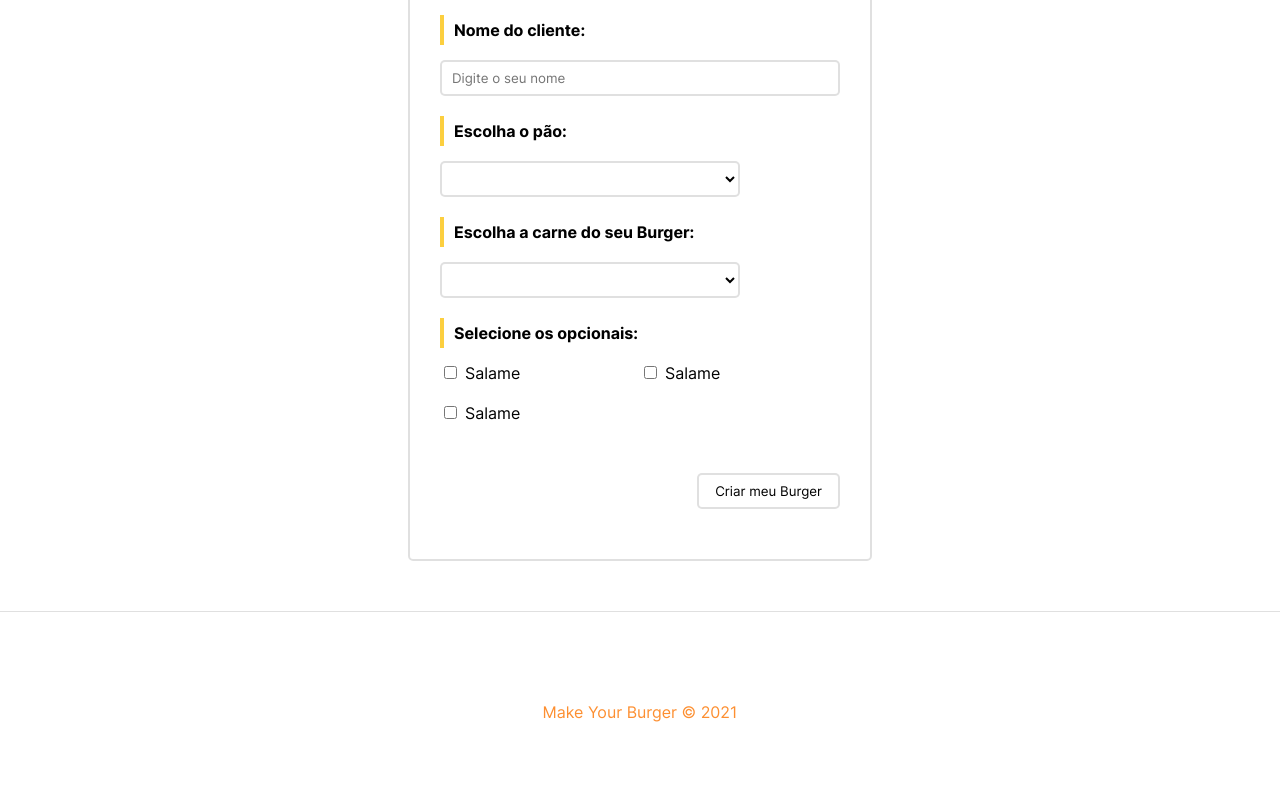
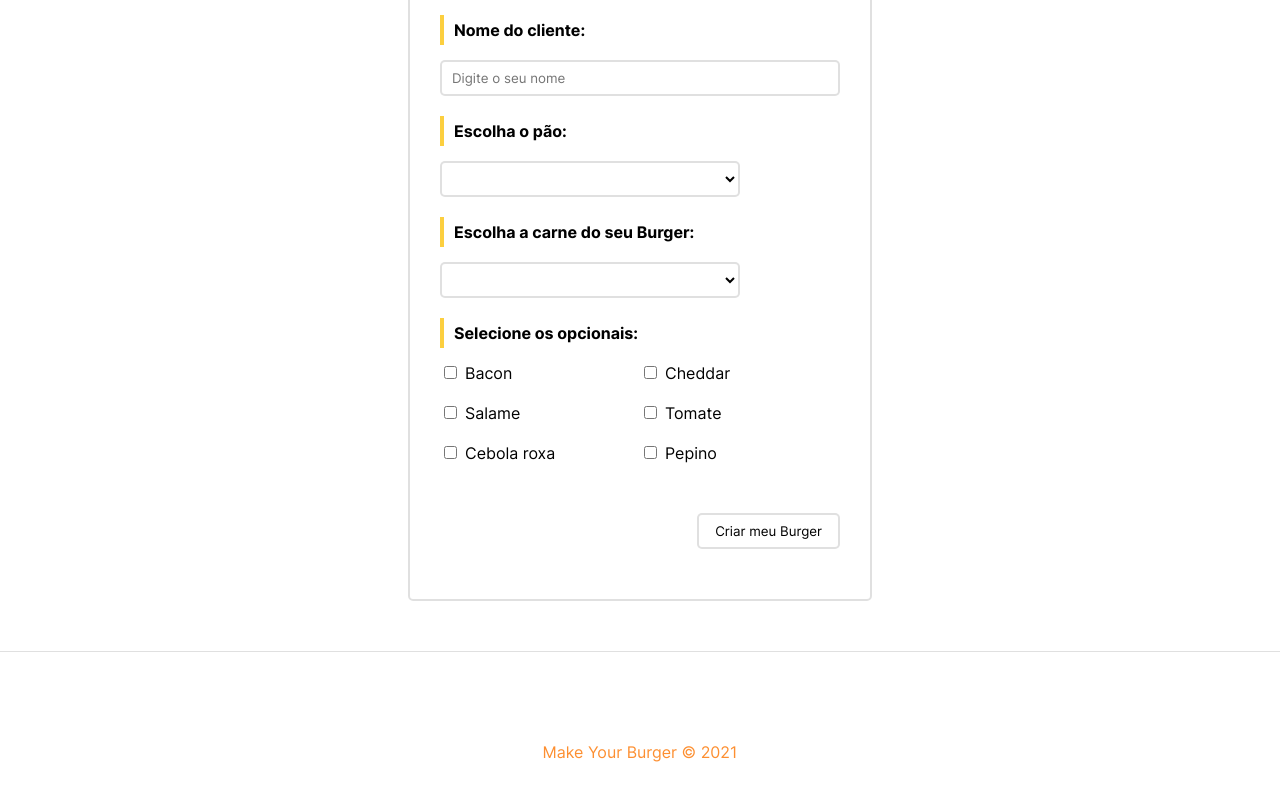
Before and after one commit to eliascarv/Projeto-VueJS, a Vue app: page / in a window 1280 px wide. Shown: the part 588-1388 px from the top of the page. Built offline with nearby package versions, Linux system fonts and the light colour scheme; data requests are answered from the project's data file.

Commit message:
Resgatando dados do DB

```diff
--- a/package.json
+++ b/package.json
@@ -8,7 +8,6 @@
     "backend": "json-server --watch db/db.json"
   },
   "dependencies": {
-    "axios": "^0.21.1",
     "core-js": "^3.6.5",
     "json-server": "^0.16.3",
     "vue": "^3.0.0",
--- a/src/components/BurgerForm.vue
+++ b/src/components/BurgerForm.vue
@@ -10,29 +10,21 @@
         <label for="pao">Escolha o pão:</label>
         <select name="pao" id="pao" v-model="pao">
           <option value="">Selecione o seu pão</option>
-          <option value="integral">Integral</option>
+          <option v-for="pao in paesLista" :key="pao.id" :value="pao.tipo">{{ pao.tipo }}</option>
         </select>
       </div>
       <div class="input-container">
         <label for="carne">Escolha a carne do seu Burger:</label>
         <select name="carne" id="carne" v-model="carne">
           <option value="">Selecione o tipo da carne</option>
-          <option value="maminha">Maminha</option>
+          <option v-for="carne in carnesLista" :key="carne.id" :value="carne.tipo">{{ carne.tipo }}</option>
         </select>
       </div>
       <div id="opcionais-container" class="input-container">
         <label id="opcionais-titulo" for="opcionais">Selecione os opcionais:</label>
-        <div class="checkbox-container">
-          <input type="checkbox" name="opcionais" v-model="opcionais" value="salame">
-          <span>Salame</span>
-        </div>
-        <div class="checkbox-container">
-          <input type="checkbox" name="opcionais" v-model="opcionais" value="salame">
-          <span>Salame</span>
-        </div>
-        <div class="checkbox-container">
-          <input type="checkbox" name="opcionais" v-model="opcionais" value="salame">
-          <span>Salame</span>
+        <div class="checkbox-container" v-for="opcional in opcionaisLista" :key="opcional.id">
+          <input type="checkbox" name="opcionais" v-model="opcionais" :value="opcional.tipo">
+          <span>{{ opcional.tipo }}</span>
         </div>
       </div>
       <div class="input-container">
@@ -44,7 +36,33 @@
 
 <script>
 export default {
-  name: 'BurgerForm'
+  name: 'BurgerForm',
+  data() {
+    return {
+      paesLista: null,
+      carnesLista: null,
+      opcionaisLista: null,
+      nome: null,
+      pao: null,
+      carne: null,
+      opcionais: [],
+      status: 'Solicitado',
+      mensagem: null
+    }
+  },
+  methods: {
+    async getIngredientes() {
+      const response = await fetch('http://localhost:3000/ingredientes')
+      const data = await response.json()
+
+      this.paesLista = data.paes
+      this.carnesLista = data.carnes
+      this.opcionaisLista = data.opcionais
+    }
+  },
+  mounted() {
+    this.getIngredientes()
+  }
 }
 </script>
 
```
Also changed, not shown: src/services/api.js (deleted, +0 -10 lines), 1 other file (tests, documents, lock files or other folders).
